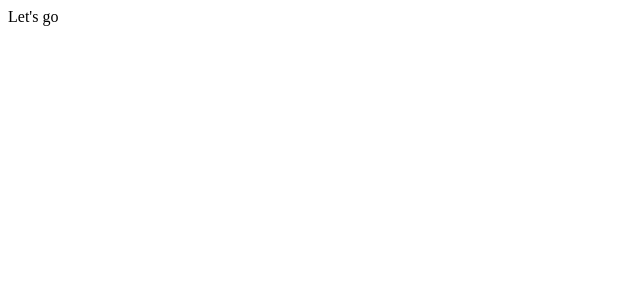
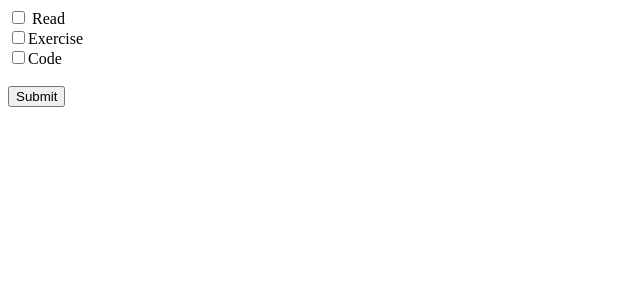
Before and after one commit to javadebadi/ToDo-reactjs, a React (Create React App) app: page / in a window 1280 px wide. Shown: the top 300 px of the page, without its empty margins (0-640 px from the left). Built offline with nearby package versions, Linux system fonts and the light colour scheme.

Commit message:
Update: added some checkboxes to the App

```diff
--- a/src/App.js
+++ b/src/App.js
@@ -3,7 +3,13 @@ import React from 'react'
 function App () {
   return (
     <div>
-      Let's go
+      <input type="checkbox"/>
+      <label> Read</label><br/>
+      <input type="checkbox"/>
+      <label>Exercise</label><br/>
+      <input type="checkbox"/>
+      <label>Code</label><br/><br/>
+      <input type="submit" value="Submit"/>
     </div>
   )
 }
```
